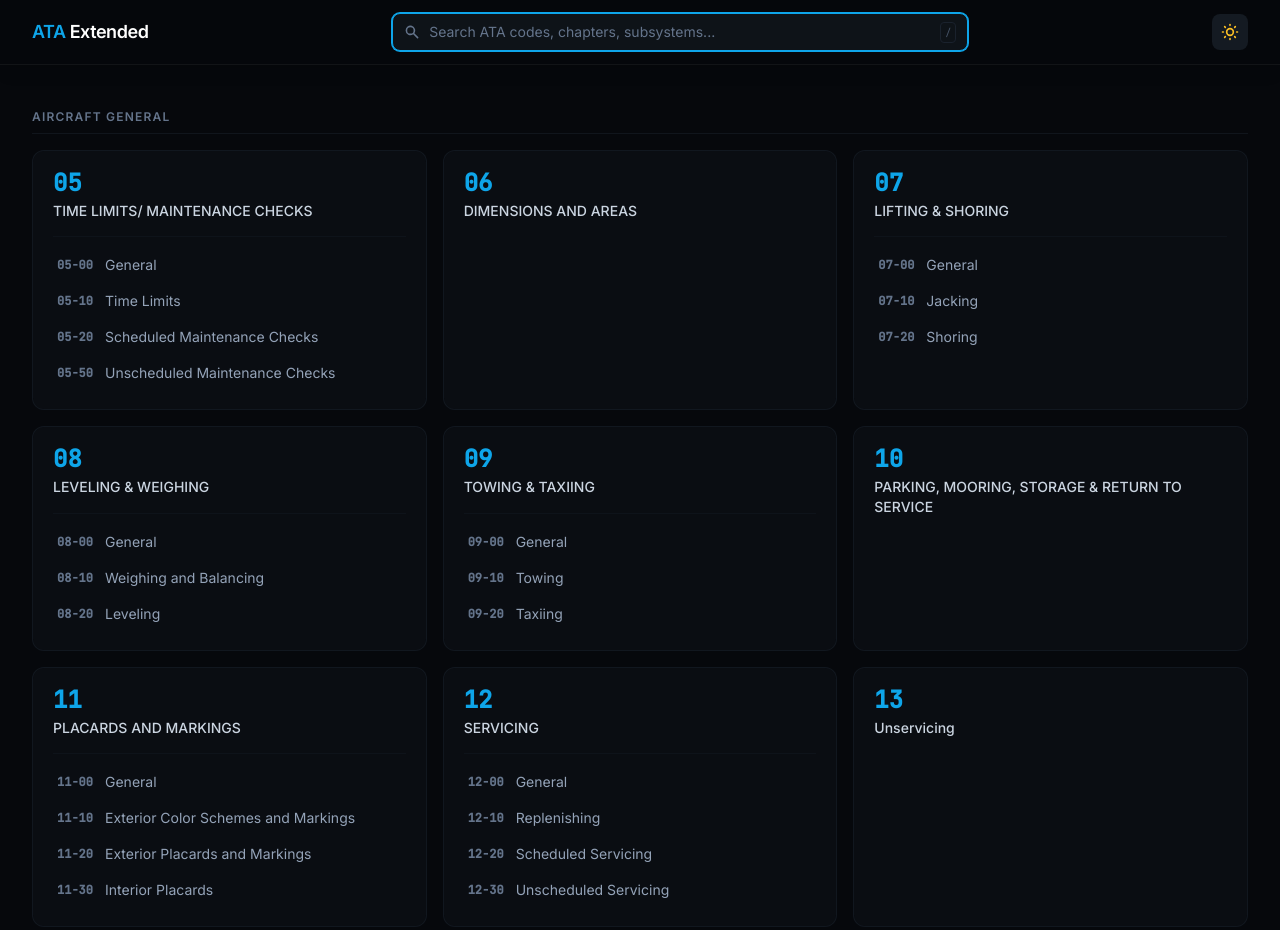
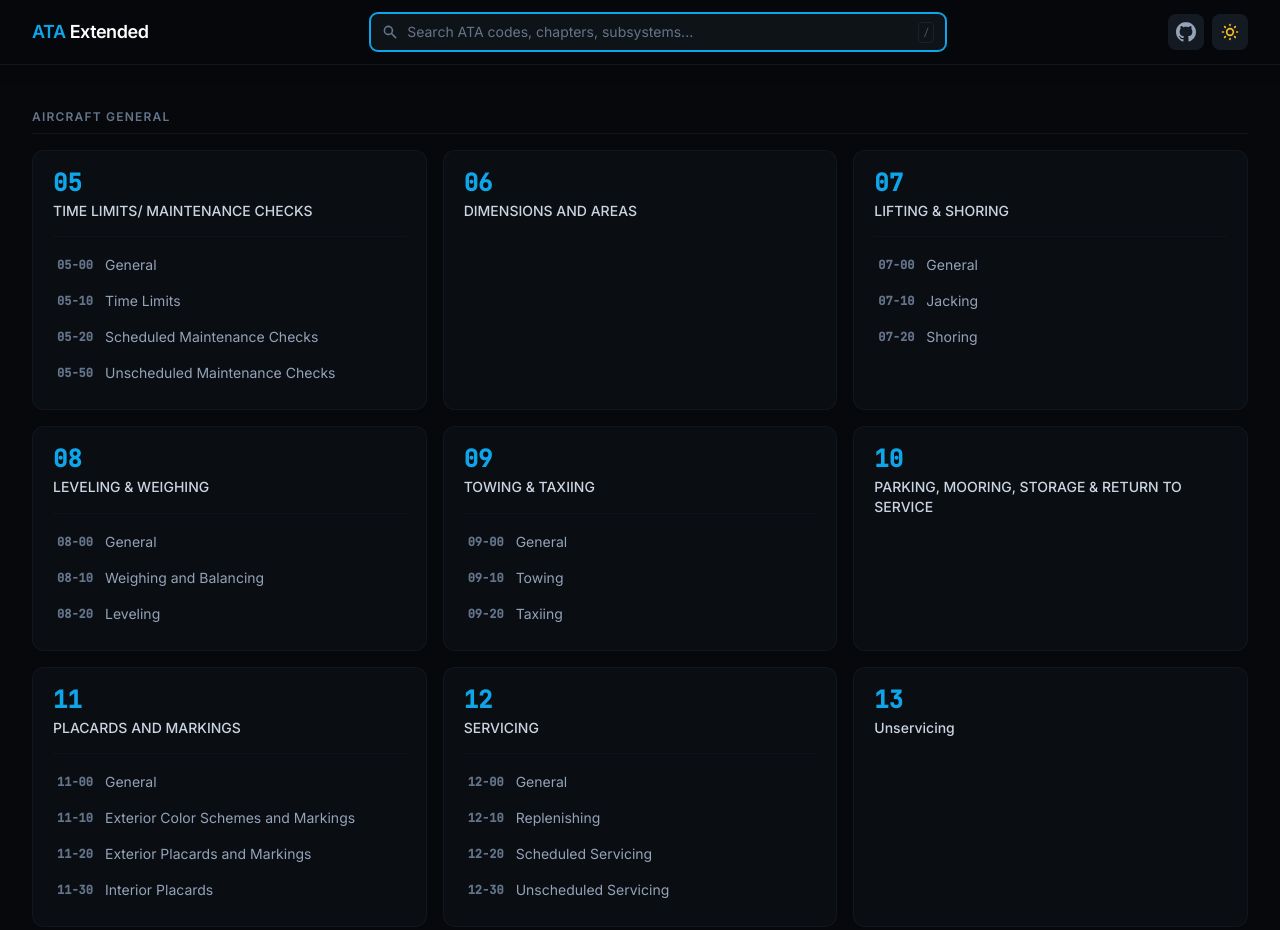
Before and after one commit to emirhnkoc/ata-extended-lookup, a plain HTML site: page index.html in a window 1280 px wide. Shown: the top 930 px of the page. Drawn offline with nearby package versions, Linux system fonts and the light colour scheme.

Commit message:
feat: add GitHub repository link to header

```diff
--- a/index.html
+++ b/index.html
@@ -155,6 +155,17 @@
                         class="dark:text-slate-600 text-slate-400 text-[10px] dark:border-dark-500 border-slate-300 border rounded px-1 py-0.5 font-mono">/</kbd>
                 </div>
             </div>
+
+            <div class="flex items-center gap-2">
+                <!-- GitHub Link -->
+                <a href="https://github.com/emirhnkoc/ata-extended-lookup" target="_blank" rel="noopener noreferrer"
+                    class="p-2 rounded-lg dark:bg-dark-600 bg-slate-100 dark:hover:bg-dark-500 hover:bg-slate-200 transition-colors dark:text-slate-400 text-slate-600"
+                    title="View on GitHub">
+                    <svg class="w-5 h-5" fill="currentColor" viewBox="0 0 24 24">
+                        <path
+                            d="M12 0c-6.626 0-12 5.373-12 12 0 5.302 3.438 9.8 8.207 11.387.599.111.793-.261.793-.577v-2.234c-3.338.726-4.042-1.416-4.042-1.416-.546-1.387-1.333-1.756-1.333-1.756-1.089-.745.083-.729.083-.729 1.205.084 1.839 1.237 1.839 1.237 1.07 1.834 2.807 1.304 3.492.997.107-.775.418-1.305.762-1.604-2.665-.305-5.467-1.334-5.467-5.931 0-1.311.469-2.381 1.236-3.221-.124-.303-.535-1.524.117-3.176 0 0 1.008-.322 3.301 1.23.957-.266 1.983-.399 3.003-.404 1.02.005 2.047.138 3.006.404 2.291-1.552 3.297-1.23 3.297-1.23.653 1.653.242 2.874.118 3.176.77.84 1.235 1.911 1.235 3.221 0 4.609-2.807 5.624-5.479 5.921.43.372.823 1.102.823 2.222v3.293c0 .319.192.694.801.576 4.765-1.589 8.199-6.086 8.199-11.386 0-6.627-5.373-12-12-12z" />
+                    </svg>
+                </a>
 
                 <!-- Theme Toggle -->
                 <button id="themeToggle"
@@ -176,6 +187,7 @@
                     </svg>
                 </button>
             </div>
+        </div>
     </header>
 
     <!-- Main Content -->
@@ -212,8 +224,8 @@
     <footer class="border-t dark:border-white/5 border-slate-200 py-6 mt-auto">
         <div class="max-w-7xl mx-auto px-4 text-center">
             <p class="text-xs dark:text-slate-700 text-slate-400 font-medium tracking-wide">
-                Emirhan Koç <span class="mx-2 dark:text-slate-800 text-slate-300">|</span> Aircraft Maintenance
-                Engineering Project
+                Emirhan Koç <span class="mx-2 dark:text-slate-800 text-slate-300">|</span> Aircraft Maintenance and
+                Repair Student
             </p>
         </div>
     </footer>
```
Lines whose indentation alone changed are shown as unchanged.
